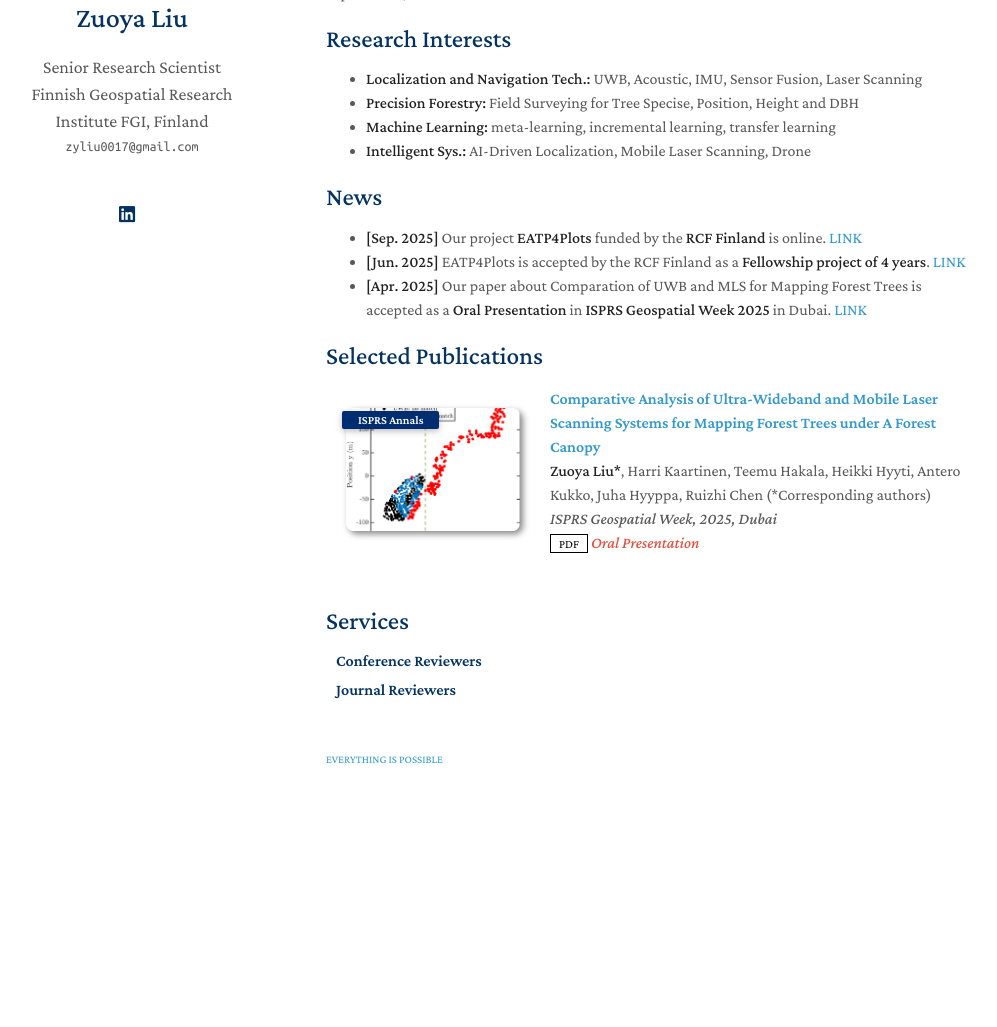
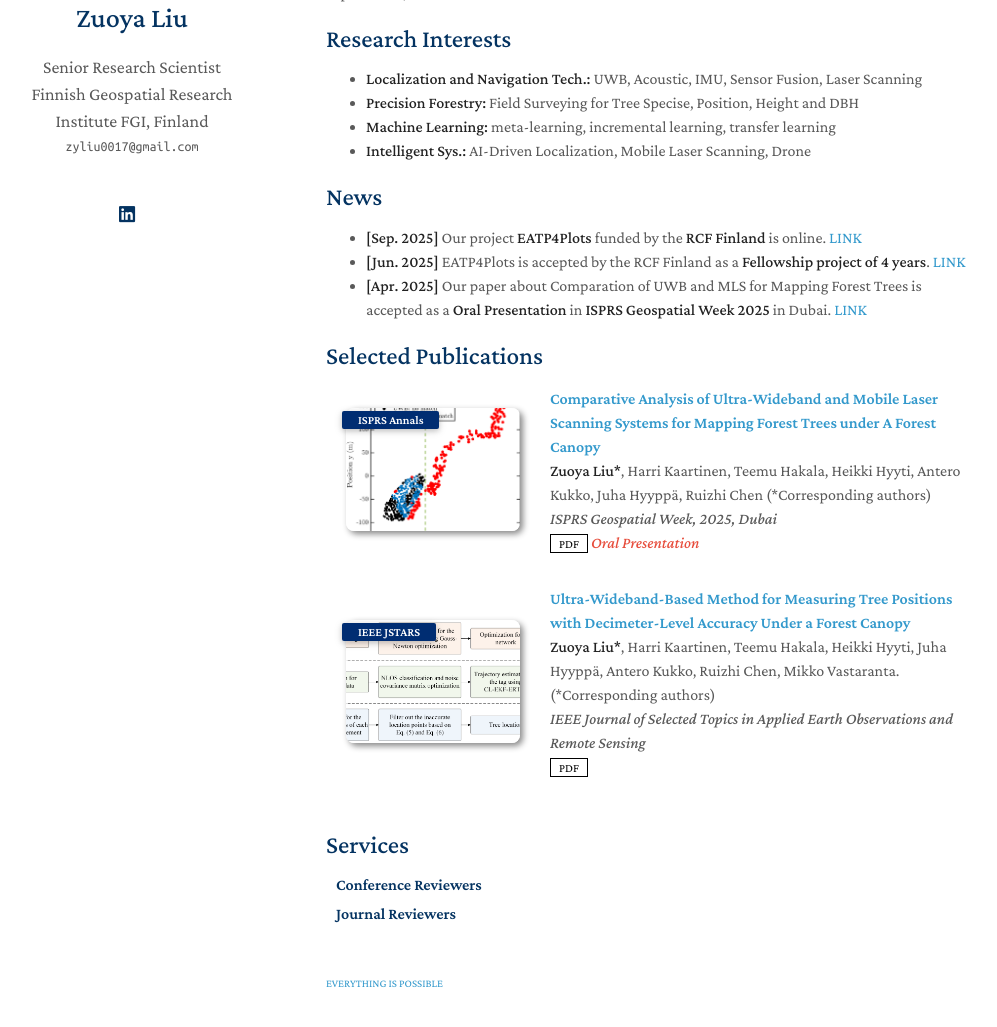
Before and after one commit to zyliu0017/zyliu0017.github.io, a Jekyll site: the page built from index.md, in a window 1280 px wide and 1312 px high, cut to the strip 248-1275 px from the top of the window. Shown: the whole strip, without its empty margins (144-1141 px from the left). Built offline with Jekyll 4.4.1, drawn with Linux system fonts in a browser that asks for light colours; a style sheet for code colours, icons or effects is not loaded; our own code applies the rules of GitHub Pages for plain Markdown files.

Commit message:
add a new publication

```diff
--- a/_data/publications.yml
+++ b/_data/publications.yml
@@ -1,7 +1,7 @@
 main:
 
   - title: Comparative Analysis of Ultra-Wideband and Mobile Laser Scanning Systems for Mapping Forest Trees under A Forest Canopy
-    authors: <strong>Zuoya Liu*</strong>, Harri Kaartinen, Teemu Hakala, Heikki Hyyti, Antero Kukko, Juha Hyyppa, Ruizhi Chen (*Corresponding authors)
+    authors: <strong>Zuoya Liu*</strong>, Harri Kaartinen, Teemu Hakala, Heikki Hyyti, Antero Kukko, Juha Hyyppä, Ruizhi Chen (*Corresponding authors)
     conference_short: ISPRS Annals
     conference: ISPRS Geospatial Week, 2025, Dubai
     pdf: https://isprs-annals.copernicus.org/articles/X-G-2025/551/2025/isprs-annals-X-G-2025-551-2025.pdf
@@ -9,3 +9,13 @@ main:
     bibtex:
     image: ./assets/img/UWB-MLSs.png
     notes: Oral Presentation
+
+  - title: Ultra-Wideband-Based Method for Measuring Tree Positions with Decimeter-Level Accuracy Under a Forest Canopy
+    authors: <strong>Zuoya Liu*</strong>, Harri Kaartinen, Teemu Hakala, Heikki Hyyti, Juha Hyyppä, Antero Kukko, Ruizhi Chen, Mikko Vastaranta. (*Corresponding authors)
+    conference_short: IEEE JSTARS
+    conference: IEEE Journal of Selected Topics in Applied Earth Observations and Remote Sensing
+    pdf: https://ieeexplore.ieee.org/stamp/stamp.jsp?tp=&arnumber=11003419
+    code:
+    bibtex:
+    image: ./assets/img/UWB-TreeMaps.png
+    notes:
```
Also changed, not shown: assets/img/UWB-TreeMaps.png (added).
